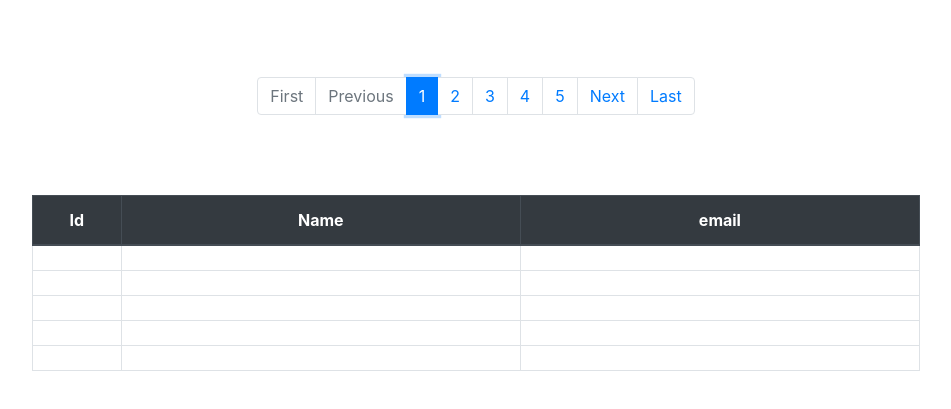
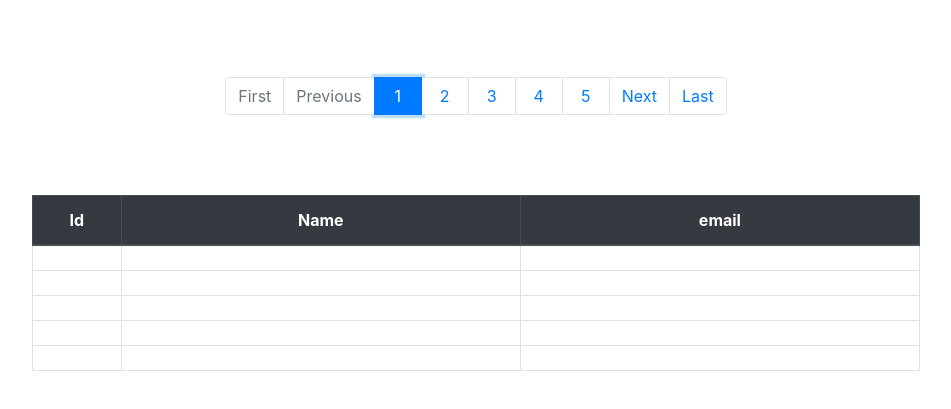
Before and after one commit to vishal-coder/Guvi-Pagination-DOM, a plain HTML site: page index.html in a window 1280 px wide. Shown: the part 115-524 px from the top of the page, without its empty margins (164-1115 px from the left). Drawn offline with nearby package versions, Linux system fonts and the light colour scheme; no server answers.

Commit message:
fixed width pagination button

```diff
--- a/pagination.css
+++ b/pagination.css
@@ -45,6 +45,10 @@ html {
   box-shadow: none !important;
 }
 
+.pagination > li a {
+  min-width: 3em;
+}
+
 .active {
   box-shadow: 0 0 0 0.2rem rgb(0 123 255 / 25%);
 }
```
